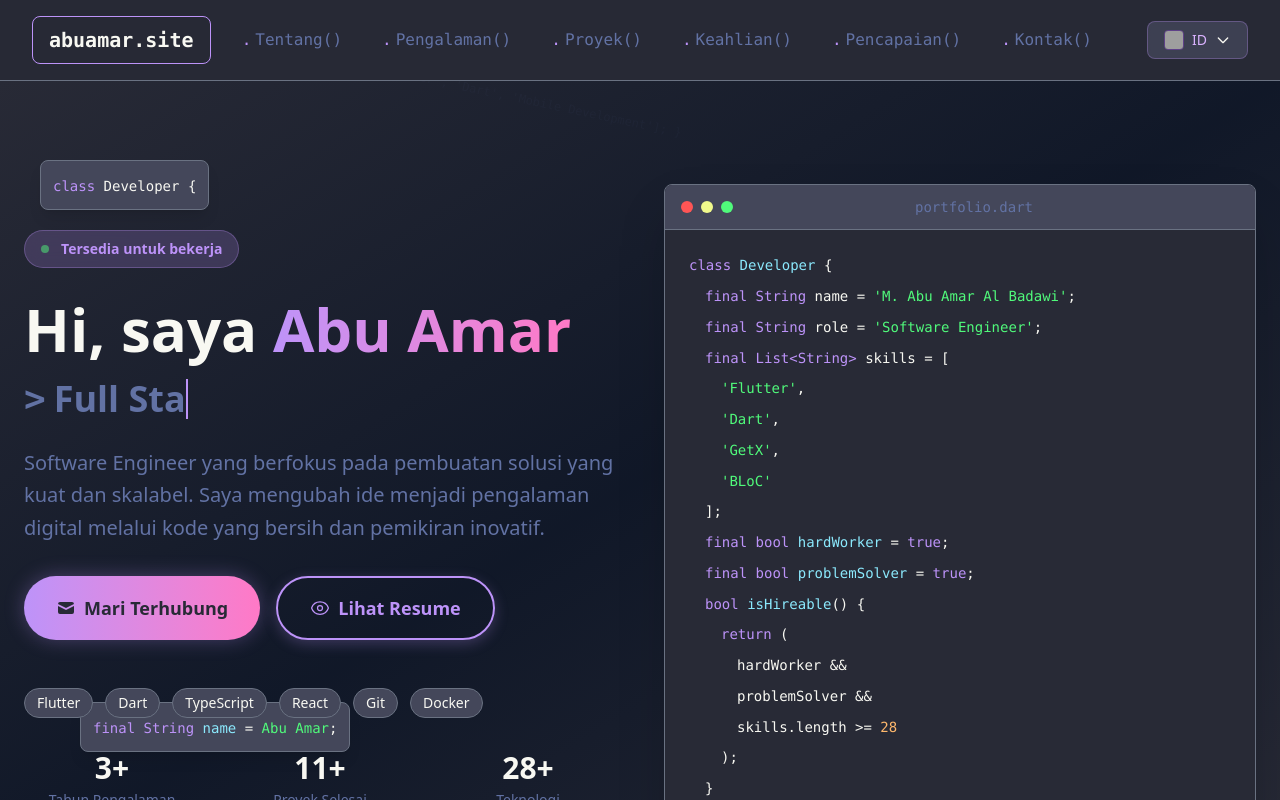
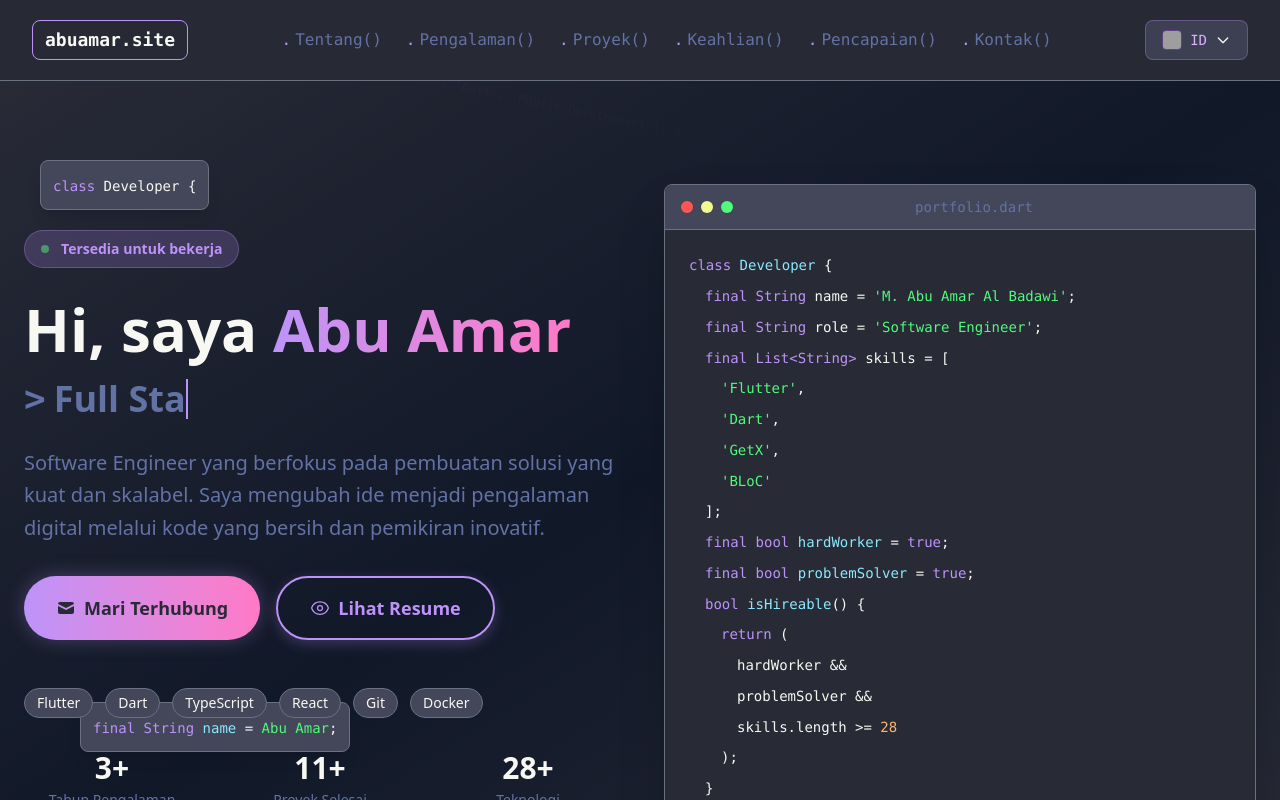
Before and after one commit to abuamar142/portfolio, a Vue app: page / in a window 1280 px wide. Shown: the top 800 px of the page. Built offline with nearby package versions, Linux system fonts and the light colour scheme; grey boxes are pictures that could not be loaded.

Commit message:
feat: Improve styling of LanguageDropdown and AppHeader components for better responsiveness

```diff
--- a/src/components/LanguageDropdown.vue
+++ b/src/components/LanguageDropdown.vue
@@ -3,20 +3,23 @@
     <!-- Dropdown Trigger -->
     <button
       @click="toggleDropdown"
-      class="flex items-center gap-2 px-4 py-2 bg-dracula-selection/80 backdrop-blur-sm border border-dracula-purple/30 rounded-lg text-dracula-foreground hover:border-dracula-purple/50 transition-all duration-300 hover:bg-dracula-purple/10"
+      class="flex items-center gap-2 h-8 sm:h-9 lg:h-10 px-3 sm:px-3 lg:px-4 bg-dracula-selection/80 backdrop-blur-sm border border-dracula-purple/30 rounded-lg text-dracula-foreground hover:border-dracula-purple/50 transition-all duration-300 hover:bg-dracula-purple/10"
     >
-      <div class="w-5 h-5 rounded-sm overflow-hidden border border-purple-500/30">
+      <div class="w-4 h-4 sm:w-5 sm:h-5 rounded-sm overflow-hidden border border-purple-500/30">
         <img
           :src="currentLanguage.flag"
           :alt="currentLanguage.name"
           class="w-full h-full object-cover"
         />
       </div>
-      <span class="text-sm font-medium text-purple-300">{{
+      <span class="text-xs sm:text-sm font-medium text-purple-300 font-mono">{{
         currentLanguage.code.toUpperCase()
       }}</span>
       <svg
-        :class="['w-4 h-4 transition-transform duration-200', { 'rotate-180': isOpen }]"
+        :class="[
+          'w-3 h-3 sm:w-4 sm:h-4 transition-transform duration-200',
+          { 'rotate-180': isOpen },
+        ]"
         fill="none"
         stroke="currentColor"
         viewBox="0 0 24 24"
--- a/src/components/layout/AppHeader.vue
+++ b/src/components/layout/AppHeader.vue
@@ -11,7 +11,7 @@
             class="flex items-center space-x-2 text-dracula-foreground hover:text-dracula-purple transition-colors group"
           >
             <div
-              class="h-8 sm:h-10 lg:h-12 px-2 sm:px-4 rounded-lg flex items-center justify-center font-mono font-bold text-base border border-dracula-purple sm:text-lg lg:text-xl text-dracula-foreground group-hover:bg-dracula-purple group-hover:text-dracula-background transition-all duration-300"
+              class="h-8 sm:h-9 lg:h-10 px-2 sm:px-3 rounded-lg flex items-center justify-center font-mono font-bold text-sm border border-dracula-purple sm:text-base lg:text-lg text-dracula-foreground group-hover:bg-dracula-purple group-hover:text-dracula-background transition-all duration-300"
             >
               abuamar.site
             </div>
@@ -19,8 +19,8 @@
         </div>
 
         <!-- Desktop Navigation -->
-        <div class="hidden md:flex items-center space-x-6 lg:space-x-8">
-          <div class="flex items-center space-x-8 lg:space-x-10">
+        <div class="hidden md:flex items-center space-x-4 lg:space-x-6">
+          <div class="flex items-center space-x-4 lg:space-x-6">
             <a
               v-for="item in navigation"
               :key="item.name"
@@ -37,10 +37,8 @@
         </div>
 
         <!-- Desktop Language Dropdown -->
-        <div class="hidden md:flex items-center space-x-6 lg:space-x-8">
-          <div class="ml-4 lg:ml-6">
-            <LanguageDropdown />
-          </div>
+        <div class="hidden md:flex items-center">
+          <LanguageDropdown />
         </div>
 
         <!-- Mobile Menu -->
```
